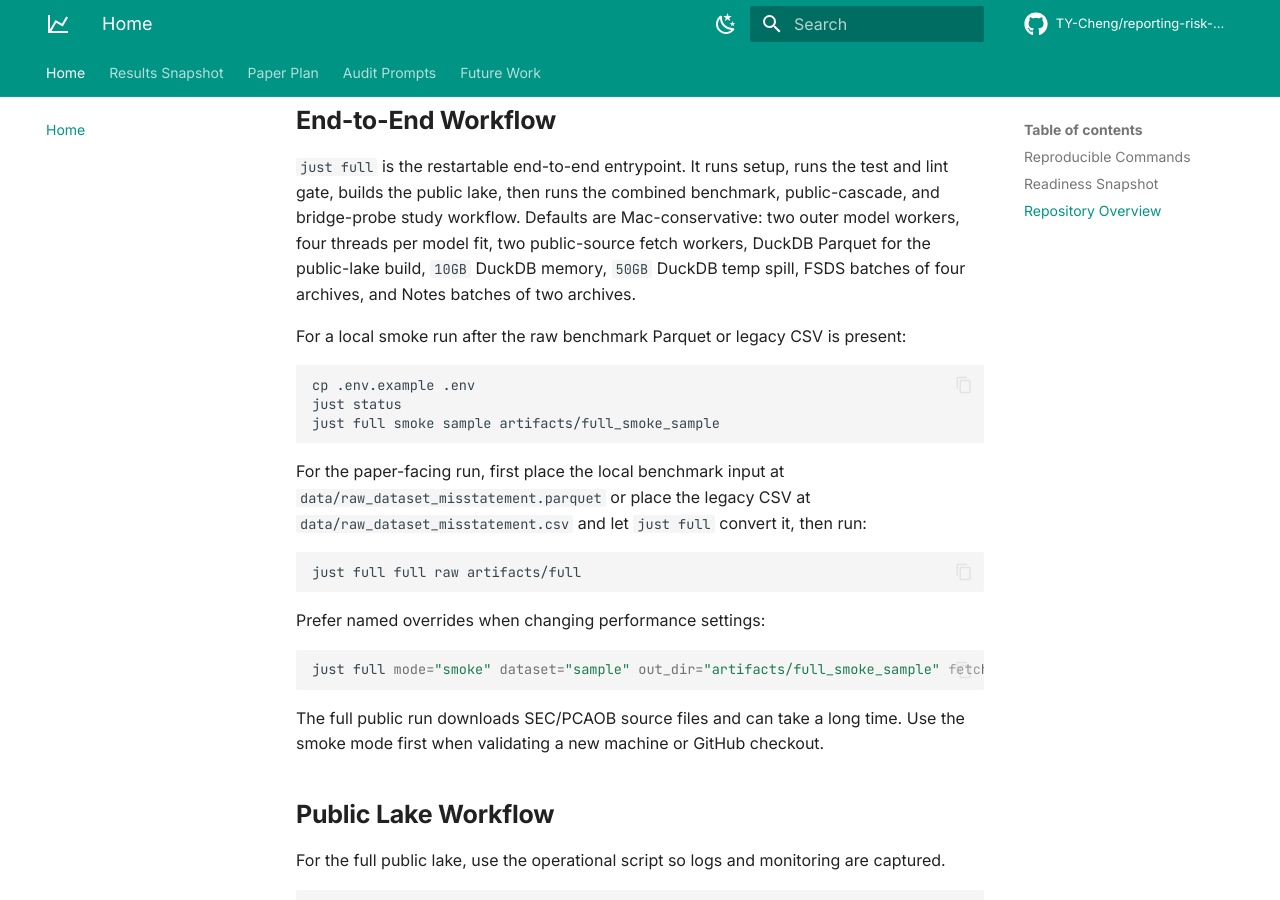
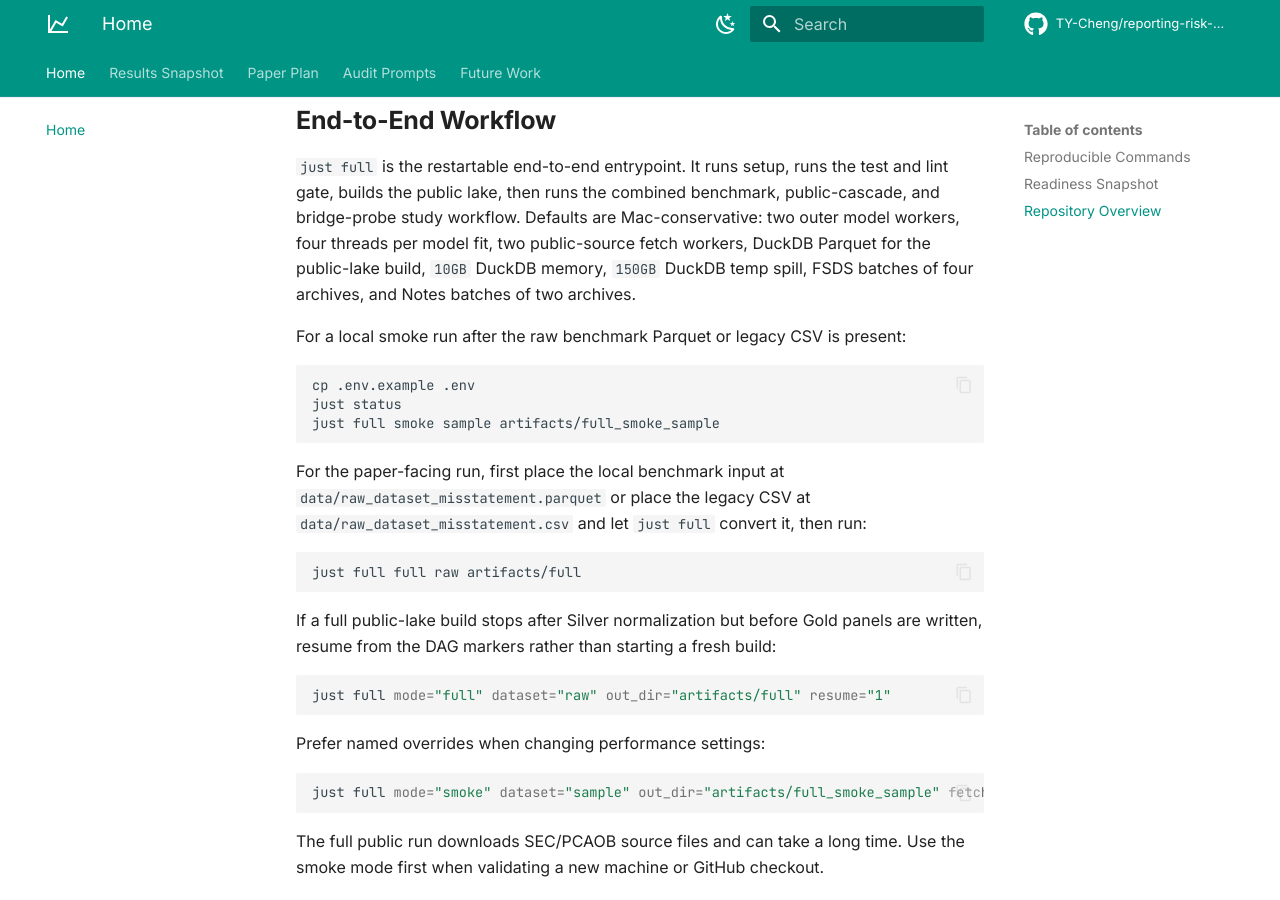
Before and after one commit to TY-Cheng/reporting-risk-cascade, an MkDocs documentation site: the page built from docs/index.md, in a window 1280 px wide and 900 px high, scrolled down 5311 px. Built offline with MkDocs 1.6.1 and Material for MkDocs 9.7.7, drawn with Linux system fonts in a browser that asks for light colours; comment, search, counter and statistics services are not loaded.

Commit message:
Increase DuckDB temp size to 150GB
Raise the default DuckDB max temp directory size from 50GB to 150GB across config, docs, scripts, and code to allow larger temp spill during public-lake builds. Files updated: config/public_data.yaml, src/table_io.py, scripts/run_public_lake_full.sh, scripts/fetch_public_data.py, README.md, docs/index.md, docs/paper_plan.md, and justfile. Also add a resume option (justfile + docs + README) to resume public-lake builds from DAG markers instead of re-running a fresh build, and update example commands to reflect the new default temp size.

````diff
--- a/README.md
+++ b/README.md
@@ -123,7 +123,7 @@
 public-cascade, and bridge-probe study workflow. Defaults are Mac-conservative:
 two outer model workers, four
 threads per model fit, two public-source fetch workers, DuckDB Parquet for the
-public-lake build, `10GB` DuckDB memory, `50GB` DuckDB temp spill, FSDS batches
+public-lake build, `10GB` DuckDB memory, `150GB` DuckDB temp spill, FSDS batches
 of four archives, and Notes batches of two archives.
 
 For a local smoke run after the raw benchmark Parquet or legacy CSV is present:
@@ -142,10 +142,18 @@
 just full full raw artifacts/full
 ```
 
+If a full public-lake build stops after Silver normalization but before Gold
+panels are written, resume from the DAG markers rather than starting a fresh
+build:
+
+```bash
+just full mode="full" dataset="raw" out_dir="artifacts/full" resume="1"
+```
+
 Prefer named overrides when changing performance settings:
 
 ```bash
-just full mode="smoke" dataset="sample" out_dir="artifacts/full_smoke_sample" fetch_workers="2" model_jobs="2" model_threads="4" engine="duckdb" storage_format="parquet" notes_mode="summary" fresh_build="1" duckdb_memory_limit="10GB" duckdb_max_temp_size="50GB" fsds_batch_size="4" notes_batch_size="2"
+just full mode="smoke" dataset="sample" out_dir="artifacts/full_smoke_sample" fetch_workers="2" model_jobs="2" model_threads="4" engine="duckdb" storage_format="parquet" notes_mode="summary" fresh_build="1" duckdb_memory_limit="10GB" duckdb_max_temp_size="150GB" fsds_batch_size="4" notes_batch_size="2"
 ```
 
 The full public run downloads SEC/PCAOB source files and can take a long time.
@@ -158,7 +166,7 @@
 
 ```bash
 bash scripts/run_public_lake_full.sh --dry-run
-bash scripts/run_public_lake_full.sh --mode smoke --submissions-max-ciks 200 --fetch-workers 2 --engine duckdb --duckdb-threads 4 --duckdb-memory-limit 10GB --duckdb-max-temp-size 50GB --fsds-batch-size 4 --notes-batch-size 2 --storage-format parquet --notes-mode summary --fresh-build
+bash scripts/run_public_lake_full.sh --mode smoke --submissions-max-ciks 200 --fetch-workers 2 --engine duckdb --duckdb-threads 4 --duckdb-memory-limit 10GB --duckdb-max-temp-size 150GB --fsds-batch-size 4 --notes-batch-size 2 --storage-format parquet --notes-mode summary --fresh-build
 nohup bash scripts/run_public_lake_full.sh --mode full > artifacts/logs/public_lake_full/nohup.log 2>&1 &
 ```
 
--- a/docs/index.md
+++ b/docs/index.md
@@ -102,7 +102,8 @@
     ```bash
     just full smoke sample artifacts/full_smoke_sample
     just full full raw artifacts/full
-    just full mode="smoke" dataset="sample" out_dir="artifacts/full_smoke_sample" fetch_workers="2" model_jobs="2" model_threads="4" engine="duckdb" storage_format="parquet" notes_mode="summary" fresh_build="1" duckdb_memory_limit="10GB" duckdb_max_temp_size="50GB" fsds_batch_size="4" notes_batch_size="2"
+    just full mode="full" dataset="raw" out_dir="artifacts/full" resume="1"
+    just full mode="smoke" dataset="sample" out_dir="artifacts/full_smoke_sample" fetch_workers="2" model_jobs="2" model_threads="4" engine="duckdb" storage_format="parquet" notes_mode="summary" fresh_build="1" duckdb_memory_limit="10GB" duckdb_max_temp_size="150GB" fsds_batch_size="4" notes_batch_size="2"
     ```
 
 === "Public-lake path"
@@ -111,7 +112,7 @@
     just task sec-bulk
     just task form-ap
     just task build-lake
-    bash scripts/run_public_lake_full.sh --mode smoke --submissions-max-ciks 200 --fetch-workers 2 --engine duckdb --duckdb-threads 4 --duckdb-memory-limit 10GB --duckdb-max-temp-size 50GB --fsds-batch-size 4 --notes-batch-size 2 --storage-format parquet --notes-mode summary --fresh-build
+    bash scripts/run_public_lake_full.sh --mode smoke --submissions-max-ciks 200 --fetch-workers 2 --engine duckdb --duckdb-threads 4 --duckdb-memory-limit 10GB --duckdb-max-temp-size 150GB --fsds-batch-size 4 --notes-batch-size 2 --storage-format parquet --notes-mode summary --fresh-build
     ```
 
 === "Docs path"
--- a/docs/paper_plan.md
+++ b/docs/paper_plan.md
@@ -284,6 +284,14 @@
 
 `just check` is the data-free local quality gate: tests, lint, and strict docs build. `just full full raw artifacts/full` is the paper-facing clean run; it runs the test and lint gate before public-lake and model stages.
 
+If the public-lake build has already completed Silver normalization and failed
+only while writing Gold panels, resume from the DAG markers without a fresh
+build:
+
+```bash
+just full mode=full dataset=raw out_dir=artifacts/full resume=1
+```
+
 Component reruns:
 
 ```bash
````
Also changed, not shown: 5 other files.
